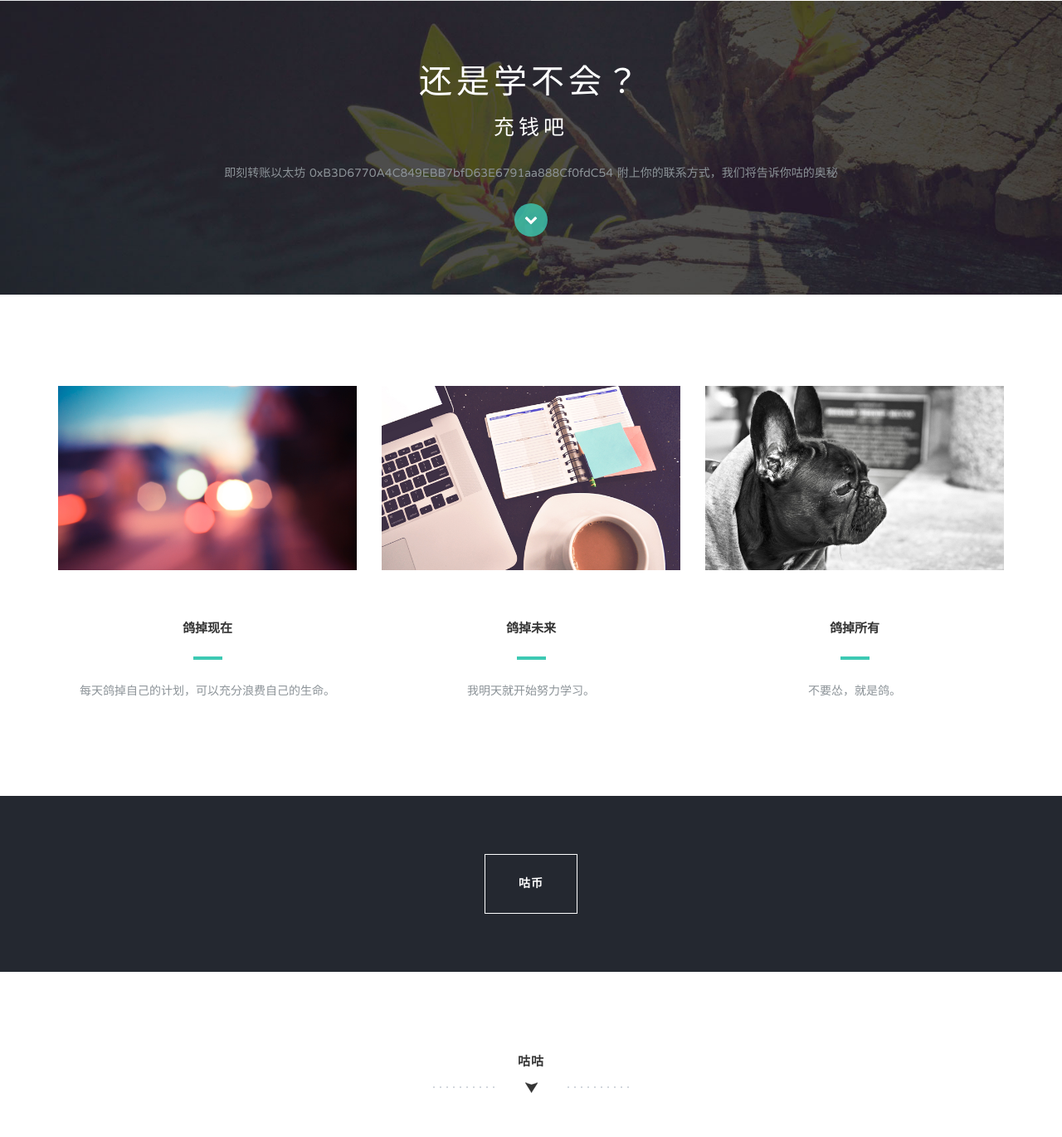
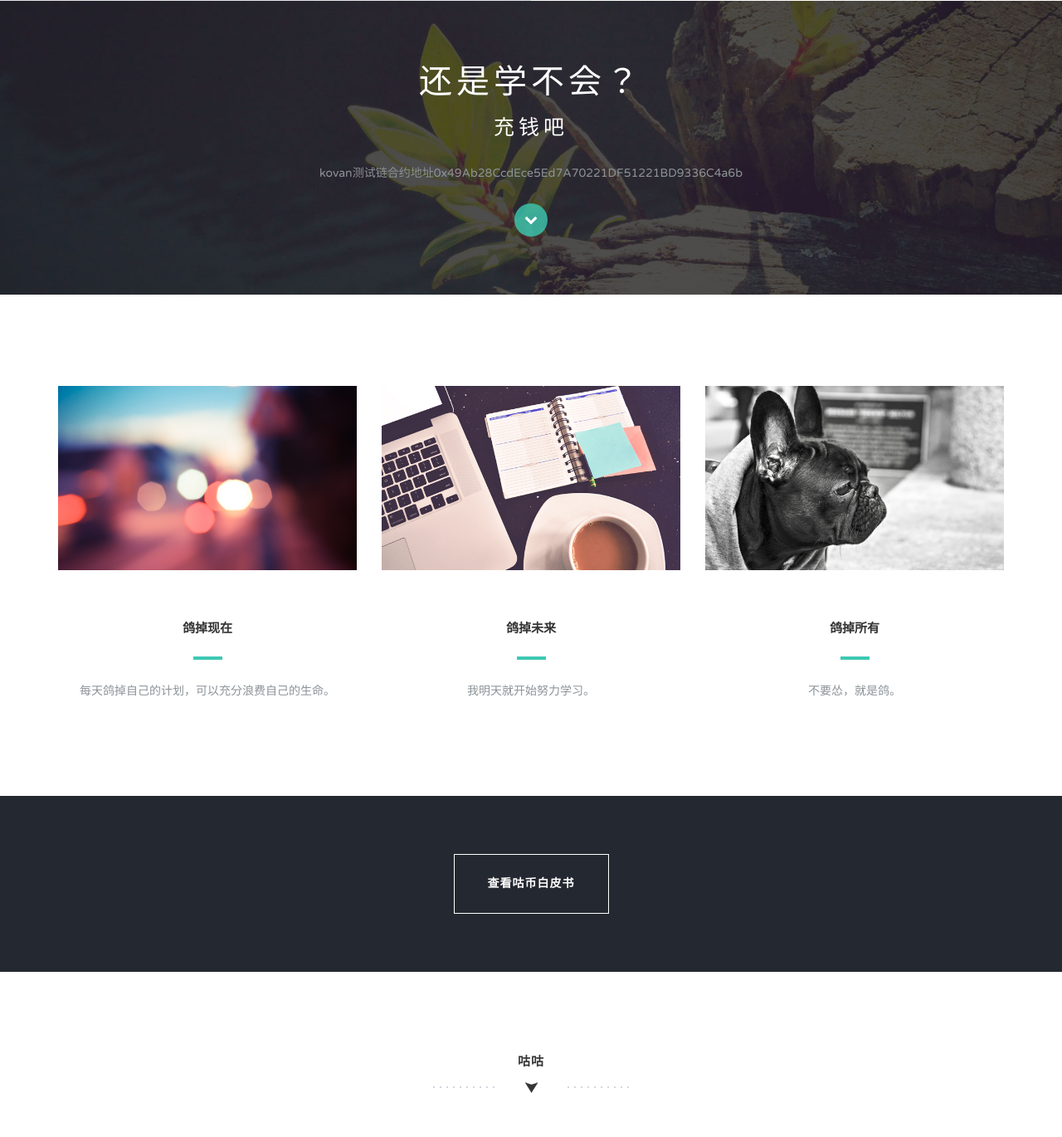
Before and after one commit to IanSmith123/gugu, a plain HTML site: page index.html in a window 1280 px wide. Shown: the part 2410-3780 px from the top of the page at 83% size. Drawn offline with nearby package versions, Linux system fonts and the light colour scheme.

Commit message:
add white paper

```diff
--- a/index.html
+++ b/index.html
@@ -136,7 +136,8 @@
             <div class="row">
               <div class="col-md-8 col-md-offset-2">
                 <h1>还是学不会？<span>充钱吧</span></h1>
-                <p>即刻转账以太坊  0xB3D6770A4C849EBB7bfD63E6791aa888Cf0fdC54    附上你的联系方式，我们将告诉你咕的奥秘</p>
+<!--                <p>即刻转账以太坊  0xB3D6770A4C849EBB7bfD63E6791aa888Cf0fdC54    附上你的联系方式，我们将告诉你咕的奥秘</p>-->
+                <p>kovan测试链合约地址0x49Ab28CcdEce5Ed7A70221DF51221BD9336C4a6b</p>
                 <a href="#portfolio" class="down-arrow-btn"><i class="fa fa-chevron-down"></i></a>
               </div>
             </div>
@@ -241,7 +242,7 @@
           <div class="container">
             <div class="row">
               <div class="col-md-12">
-                <a href="#" class="ignite-btn">咕币</a>
+                <a href="/assets/GUGUICO.pdf" class="ignite-btn">查看咕币白皮书</a>
               </div>
             </div>
           </div>
@@ -347,7 +348,7 @@
       <section class="subscribe text-center">
         <div class="container">
           <h1><i class="fa fa-paper-plane"></i><span>和我们保持沟通。</span></h1>
-          <form action="#">
+          <form action="#" style="display: none">
             <input type="text" name="" value="" placeholder="" required>
             <input type="submit" name="" value="Send">
           </form>
```
Also changed, not shown: 1 other file.
